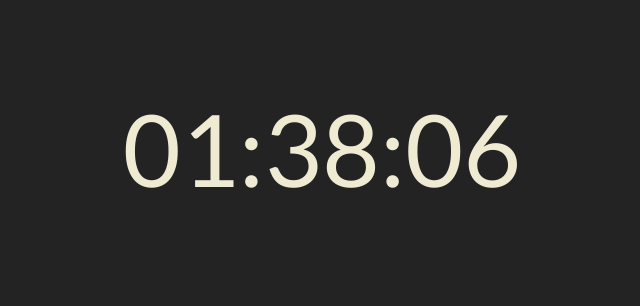
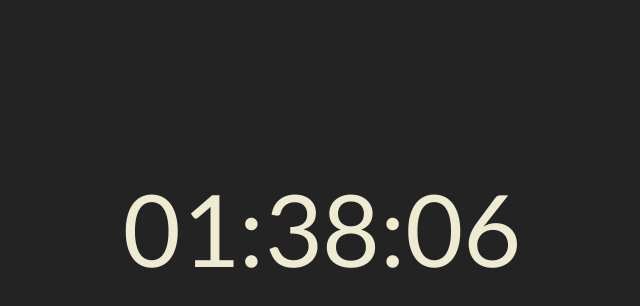
Before and after one commit to WozStudios/counter, a plain HTML site: page index.html in a window 1280 px wide. Shown: the whole page, without its empty margins (318-958 px from the left). Drawn offline with nearby package versions, Linux system fonts and the light colour scheme.

Commit message:
added padding

```diff
--- a/index.html
+++ b/index.html
@@ -12,7 +12,7 @@
             font-family: 'Lato', arial, sans-serif;
             text-align: center;
             font-size: 100px;
-            padding-top: 10vh;
+            padding-top: 20vh;
             /* display: flex; */
             justify-content: center;
             background: #232323;
```
